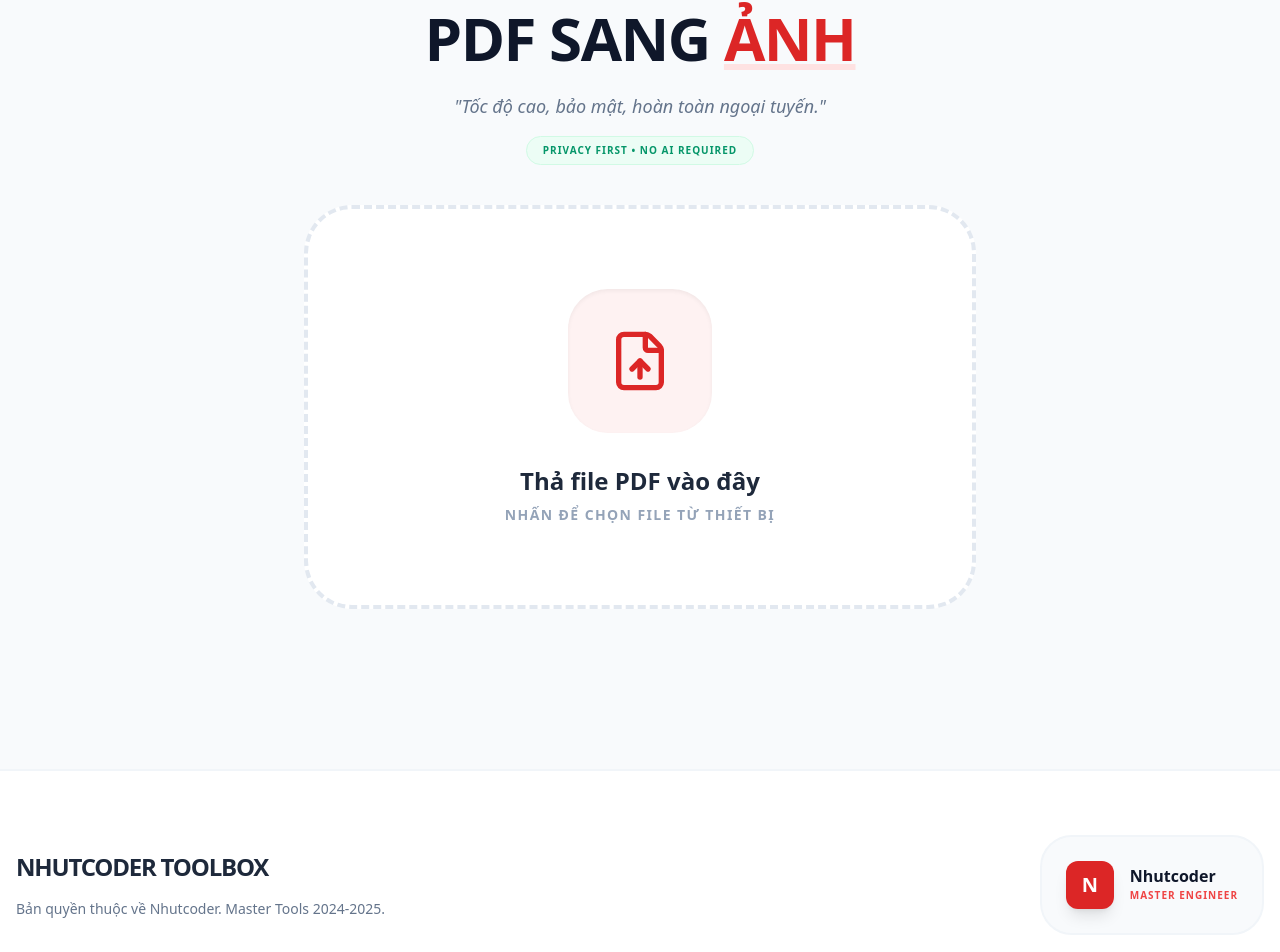
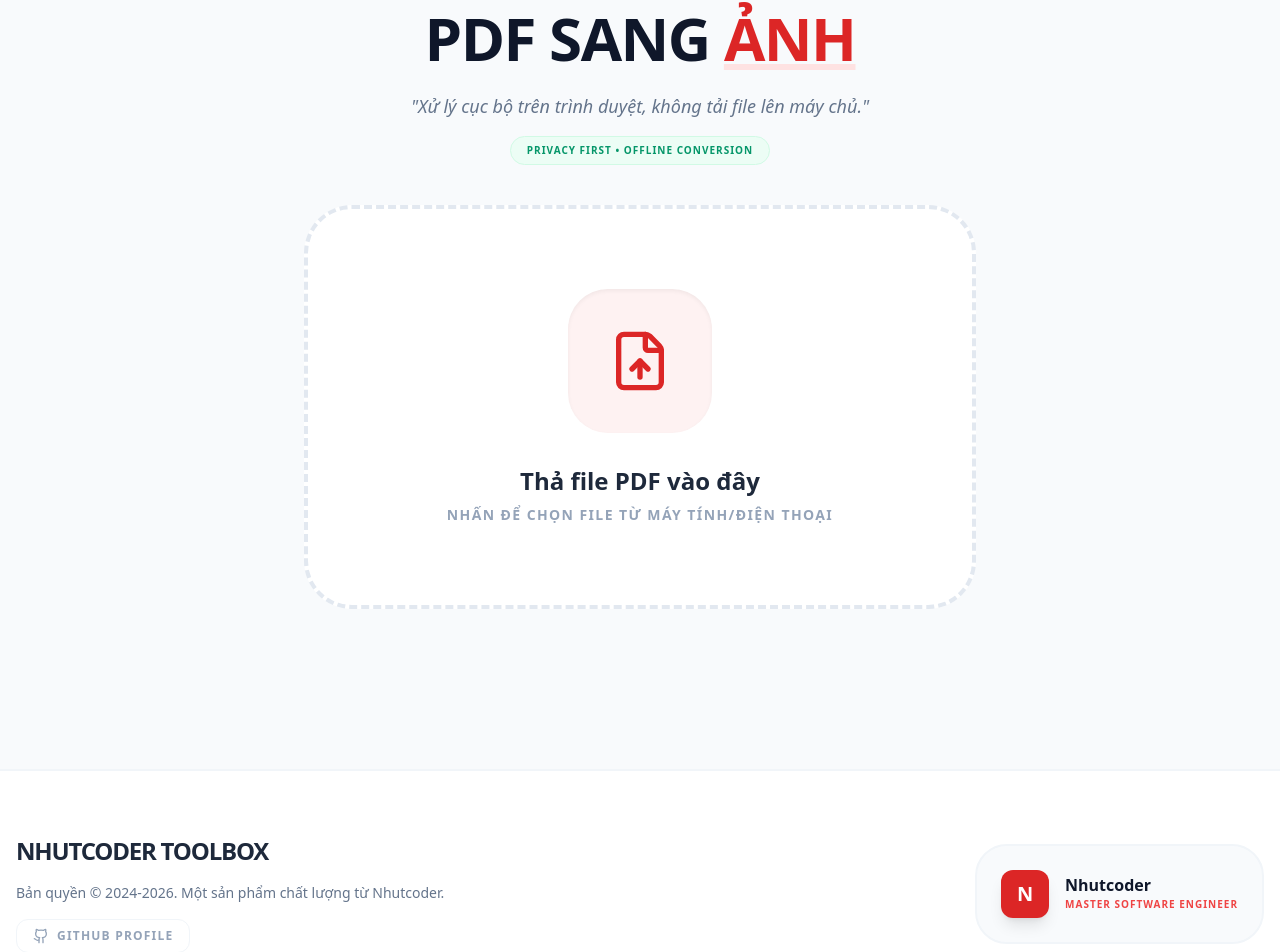
Before and after one commit to nhut0902-pr/Auto-dowloader, a React (Vite) app: page / in a window 1280 px wide. Shown: the part 185-1137 px from the top of the page. Built offline with nearby package versions, Linux system fonts and the light colour scheme.

Commit message:
feat: Improve PDF rendering and UI elements
Increase PDF rendering scale for sharper images. Update UI to include Github icon for future integration. Refine error messages for better user feedback.

```diff
--- a/App.tsx
+++ b/App.tsx
@@ -15,7 +15,8 @@ import {
   Youtube,
   Music,
   Monitor,
-  ExternalLink
+  ExternalLink,
+  Github
 } from 'lucide-react';
 import { PdfPage, OutputFormat, AppState } from './types';
 
@@ -79,7 +80,7 @@ const App: React.FC = () => {
 
       for (let i = 1; i <= numPages; i++) {
         const page = await pdf.getPage(i);
-        const viewport = page.getViewport({ scale: 2.0 });
+        const viewport = page.getViewport({ scale: 2.5 });
         const canvas = document.createElement('canvas');
         const context = canvas.getContext('2d');
 
@@ -98,7 +99,6 @@ const App: React.FC = () => {
           });
         }
 
-        // Cập nhật giao diện theo đợt để mượt mà hơn
         if (i % 3 === 0 || i === numPages) {
           const currentPages = [...pages];
           setState(prev => ({ ...prev, pages: currentPages }));
@@ -108,7 +108,7 @@ const App: React.FC = () => {
       setState(prev => ({ ...prev, isProcessing: false }));
     } catch (error) {
       console.error('Error processing PDF:', error);
-      alert('Có lỗi xảy ra khi đọc file PDF. Hãy đảm bảo file không bị hỏng và thử lại.');
+      alert('Có lỗi xảy ra khi đọc file PDF. Vui lòng kiểm tra lại file.');
       setState(prev => ({ ...prev, isProcessing: false }));
     }
   };
@@ -149,12 +149,12 @@ const App: React.FC = () => {
 
         setResult({
           id: vidId,
-          title: "Video YouTube đã sẵn sàng",
+          title: "Video YouTube",
           author: "YouTube Creator",
           cover: `https://img.youtube.com/vi/${vidId}/maxresdefault.jpg`,
           formats: [
-            { quality: 'Video MP4 (Chất lượng cao)', url: `https://api.vve.pw/api/button/mp4/${vidId}`, type: 'video' },
-            { quality: 'Âm thanh MP3 (320kbps)', url: `https://api.vve.pw/api/button/mp3/${vidId}`, type: 'audio' }
+            { quality: 'Video MP4 (HD)', url: `https://api.vve.pw/api/button/mp4/${vidId}`, type: 'video' },
+            { quality: 'Âm thanh MP3', url: `https://api.vve.pw/api/button/mp3/${vidId}`, type: 'audio' }
           ]
         });
       }
@@ -262,7 +262,7 @@ const App: React.FC = () => {
               <h1 className="text-xl font-black text-slate-800 tracking-tight uppercase">
                 Nhutcoder <span className="text-red-600">Toolbox</span>
               </h1>
-              <span className="text-[10px] font-bold text-slate-400 uppercase tracking-widest mt-1">V.5.2 Stable Build</span>
+              <span className="text-[10px] font-bold text-slate-400 uppercase tracking-widest mt-1">V.5.4 Stable Build</span>
             </div>
           </div>
 
@@ -293,9 +293,9 @@ const App: React.FC = () => {
                 <h2 className="text-4xl sm:text-6xl font-black text-slate-900 mb-6 tracking-tight uppercase leading-tight">
                   PDF Sang <span className="text-red-600 underline decoration-red-100">Ảnh</span>
                 </h2>
-                <p className="text-lg text-slate-500 font-medium italic">"Tốc độ cao, bảo mật, hoàn toàn ngoại tuyến."</p>
+                <p className="text-lg text-slate-500 font-medium italic">"Xử lý cục bộ trên trình duyệt, không tải file lên máy chủ."</p>
                 <div className="mt-4 inline-block bg-emerald-50 text-emerald-600 px-4 py-1.5 rounded-full text-[10px] font-black uppercase tracking-widest border border-emerald-100">
-                  Privacy First • No AI Required
+                  Privacy First • Offline Conversion
                 </div>
               </div>
 
@@ -308,11 +308,11 @@ const App: React.FC = () => {
                 <input ref={fileInputRef} type="file" accept=".pdf" className="hidden" onChange={(e) => e.target.files?.[0] && processPdf(e.target.files[0])} />
                 <div className="bg-red-50 p-10 rounded-[2.5rem] text-red-600 mb-8 group-hover:rotate-6 transition-transform duration-300 shadow-inner"><FileUp size={64} /></div>
                 <p className="text-2xl font-black text-slate-800 mb-2">Thả file PDF vào đây</p>
-                <p className="text-slate-400 font-bold text-sm tracking-widest uppercase">Nhấn để chọn file từ thiết bị</p>
+                <p className="text-slate-400 font-bold text-sm tracking-widest uppercase">Nhấn để chọn file từ máy tính/điện thoại</p>
                 {state.isProcessing && (
                   <div className="mt-10 flex flex-col items-center">
                     <Loader2 className="animate-spin text-red-600 mb-4" size={48} />
-                    <span className="font-bold text-slate-700 text-lg">Đang trích xuất dữ liệu...</span>
+                    <span className="font-bold text-slate-700 text-lg">Đang trích xuất ảnh...</span>
                   </div>
                 )}
               </form>
@@ -339,7 +339,7 @@ const App: React.FC = () => {
                   </div>
                   <button onClick={downloadAllPdf} className="flex items-center justify-center gap-2 bg-slate-900 text-white px-8 py-4 rounded-xl font-black shadow-xl hover:bg-red-600 transition-all flex-1 sm:flex-none">
                     <Download size={18} />
-                    Tải Tất Cả
+                    Tải Toàn Bộ
                   </button>
                   <button onClick={() => setState(s => ({ ...s, pages: [], fileName: '' }))} className="p-4 bg-white border-2 border-slate-100 text-slate-400 hover:text-red-600 rounded-xl transition-all">
                     <Trash2 size={24} />
@@ -375,7 +375,7 @@ const App: React.FC = () => {
                   {mode === 'tiktok' ? 'Tải TikTok No Watermark' : 'YouTube Downloader'}
                 </div>
                 <h2 className="text-4xl sm:text-6xl font-black text-slate-900 mb-6 tracking-tight leading-tight uppercase">
-                   {mode === 'tiktok' ? 'Tải TikTok' : 'Tải YouTube'} <span className="text-red-600 underline decoration-red-100">Cực Nhanh</span>
+                   {mode === 'tiktok' ? 'Tải TikTok' : 'Tải YouTube'} <span className="text-red-600 underline decoration-red-100">Siêu Tốc</span>
                 </h2>
               </div>
 
@@ -463,13 +463,24 @@ const App: React.FC = () => {
           <div className="flex flex-col md:flex-row items-center justify-between gap-12 text-center md:text-left">
             <div className="flex flex-col items-center md:items-start gap-4">
               <span className="font-black text-2xl text-slate-800 uppercase tracking-tighter">Nhutcoder Toolbox</span>
-              <p className="text-slate-500 text-sm font-medium">Bản quyền thuộc về Nhutcoder. Master Tools 2024-2025.</p>
+              <p className="text-slate-500 text-sm font-medium">Bản quyền © 2024-2026. Một sản phẩm chất lượng từ Nhutcoder.</p>
+              <div className="flex gap-4">
+                <a
+                  href="https://github.com/nhut0902-pr"
+                  target="_blank"
+                  rel="noopener noreferrer"
+                  className="flex items-center gap-2 text-slate-400 hover:text-slate-900 transition-colors text-xs font-bold uppercase tracking-widest border border-slate-100 px-4 py-2 rounded-xl"
+                >
+                  <Github size={16} />
+                  Github Profile
+                </a>
+              </div>
             </div>
             <div className="flex items-center gap-4 bg-slate-50 p-6 rounded-[2rem] border-2 border-slate-100">
                <div className="w-12 h-12 bg-red-600 rounded-xl flex items-center justify-center text-white text-xl font-black shadow-lg">N</div>
                <div className="flex flex-col text-left">
                   <p className="font-black text-slate-900 leading-none">Nhutcoder</p>
-                  <span className="text-red-500 text-[10px] font-bold uppercase tracking-widest mt-1">Master Engineer</span>
+                  <span className="text-red-500 text-[10px] font-bold uppercase tracking-widest mt-1">Master Software Engineer</span>
                </div>
             </div>
           </div>
```
